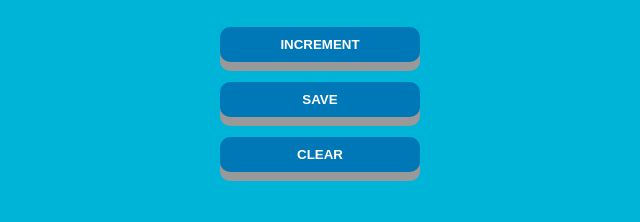
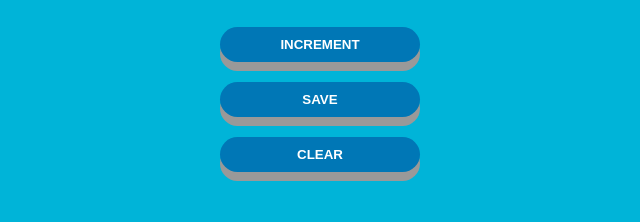
Before and after one commit to arkagme/jsbasics, a plain HTML site: page index.html in a window 1280 px wide. Shown: the part 293-515 px from the top of the page, 320-960 px from the left. Drawn offline with Linux system fonts and the light colour scheme.

Commit message:
Changed style.css

```diff
--- a/style.css
+++ b/style.css
@@ -43,7 +43,7 @@ button {
     background: #0077b6;
     cursor : pointer;
     border: none;
-    border-radius: 10px;
+    border-radius: 30px;
     box-shadow: 0 9px #999;
 }
 
@@ -60,7 +60,7 @@ button {
     margin-top : 15px;
     cursor : pointer;
     border: none;
-    border-radius: 10px;
+    border-radius: 30px;
     box-shadow: 0 9px #999;
 }
 
@@ -79,7 +79,7 @@ button {
     margin-top : 15px;
     cursor : pointer;
     border: none;
-    border-radius: 10px;
+    border-radius: 30px;
     box-shadow: 0 9px #999;
 }
 
```
